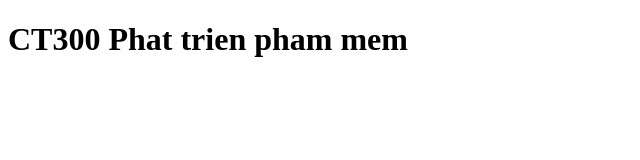
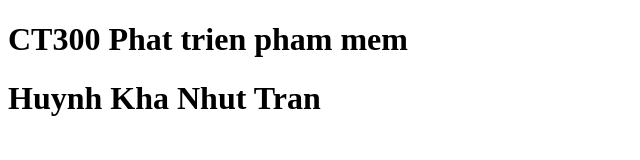
Before and after one commit to HuynhKhaNhutTranB1910162/TH2_1_ct300, a plain HTML site: page index.html in a window 1280 px wide. Shown: the whole page, without its empty margins (0-640 px from the left). Drawn offline with Linux system fonts and the light colour scheme.

Commit message:
tao nhanh moi cua file imdex.html

```diff
--- a/index.html
+++ b/index.html
@@ -8,5 +8,6 @@
 </head>
 <body>
     <h1>CT300 Phat trien pham mem</h1>
+    <h1>Huynh Kha Nhut Tran</h1>
 </body>
 </html>
```
